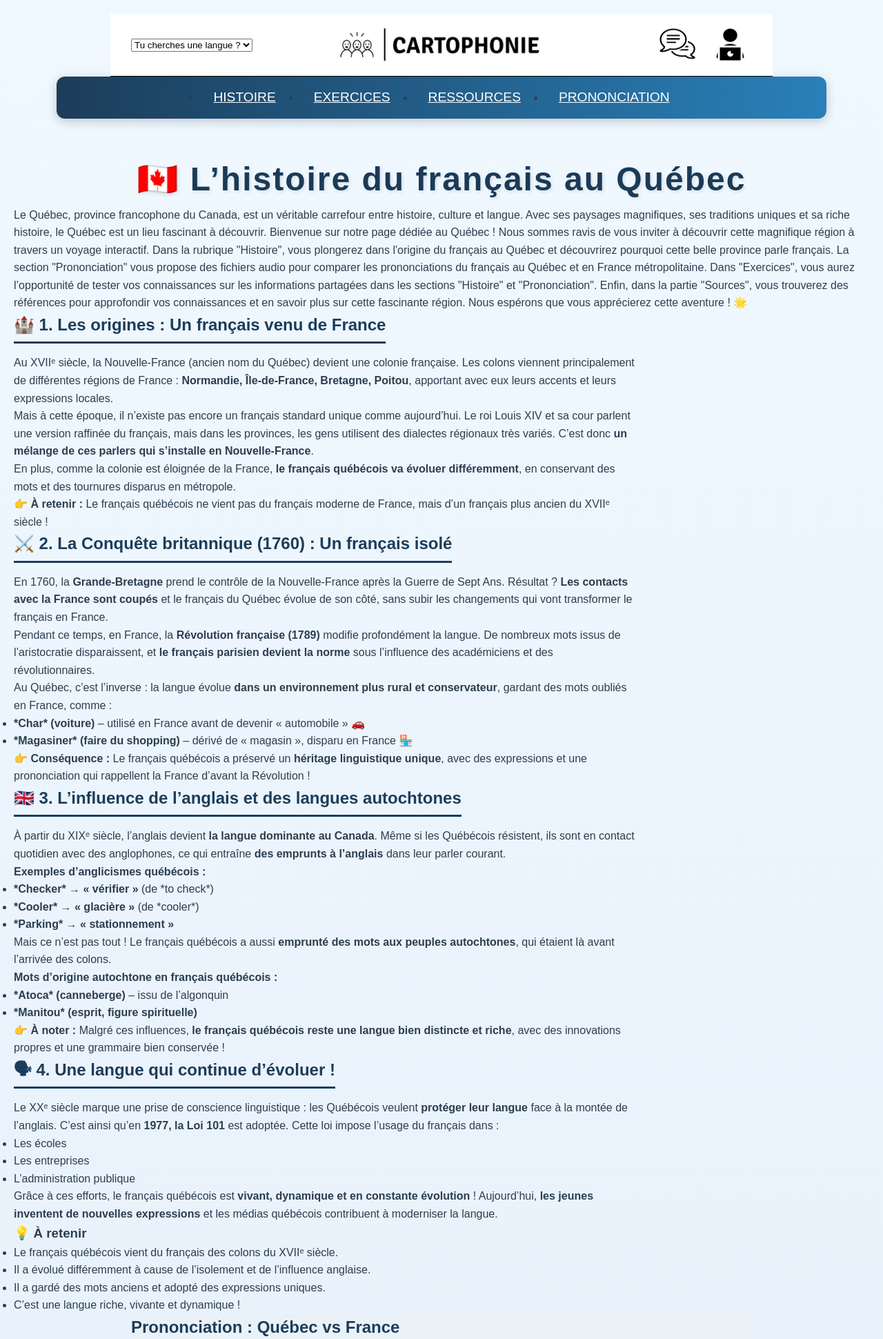
After one commit to lucadeva97/Technique-de-projet, a PHP site: page /quebec.html in a window 1280 px wide. The commit adds this page. Shown: the top 1941 px of the page at 69% size. Run offline with PHP 8.4, Linux system fonts and the light colour scheme.

Commit message:
Add files via upload

```diff
--- a/Projet Tech/apropos.html
+++ b/Projet Tech/apropos.html
@@ -26,7 +26,7 @@
         <div></div>
         <div class="right-align">
             <a href="apropos.html"><div class="apropos" data-tooltip="à propos"></div></a>
-            <a href="compte/inscription.php"><div class="connexion" data-tooltip="connexion"></div></a>
+            <a href="compte/connexion.php"><div class="connexion" data-tooltip="connexion"></div></a>
         </div>
     </div>
 </header>
--- a/Projet Tech/grenoble.html
+++ b/Projet Tech/grenoble.html
@@ -26,7 +26,7 @@
         <div class="right-align">
             <a href="apropos.html"><div class="apropos" data-tooltip="à propos">
             </div></a>
-            <a href="compte/inscription.php"><div class="connexion" data-tooltip="connexion">
+            <a href="compte/connexion.php"><div class="connexion" data-tooltip="connexion">
             </div></a>
         </div>
     </div>
@@ -212,3 +212,4 @@
 
 </body>
 </html>
+</html>
--- a/Projet Tech/index.html
+++ b/Projet Tech/index.html
@@ -23,7 +23,7 @@
         <div class="right-align">
             <a href="apropos.html"><div class="apropos" data-tooltip="à propos">
             </div></a>
-            <a href="compte/inscription.php"><div class="connexion" data-tooltip="connexion">
+            <a href="compte/connexion.php"><div class="connexion" data-tooltip="connexion">
             </div></a>
         </div>
     </div>
--- a/Projet Tech/marseille.html
+++ b/Projet Tech/marseille.html
@@ -26,7 +26,7 @@
         <div class="right-align">
             <a href="apropos.html"><div class="apropos" data-tooltip="à propos">
             </div></a>
-            <a href="compte/inscription.php"><div class="connexion" data-tooltip="connexion">
+            <a href="compte/connexion.php"><div class="connexion" data-tooltip="connexion">
             </div></a>
         </div>
     </div>
--- a/Projet Tech/quebec.css
+++ b/Projet Tech/quebec.css
@@ -7,6 +7,7 @@ header {
     padding: 20px;
 }
 
+
 .header-container {
     display: grid;
     grid-template-columns: 2fr 2fr 1fr 1fr;
@@ -15,10 +16,12 @@ header {
     justify-items: space-between;
 }
 
+
 .left-align {
     display: flex;
     align-items: center;
 }
+
 
 #tutoriel-tooltip {
     height: 40px;
@@ -32,6 +35,7 @@ header {
     font-size: 30px;
     cursor: pointer;
 }
+
 
 #tutoriel-tooltip:hover::before,
 #tutoriel-tooltip:hover::after {
@@ -48,11 +52,13 @@ header {
     transition: opacity 1s easy, transform 1s easy;
 }
 
+
 #tutoriel-tooltip:hover::before,
 #tutoriel-tooltip:hover::after {
     opacity: 1;  /* Fade-in */
     transform: translateY(0);  /* Move into its final position */
 }
+
 
 /* LOGO */
 .logo {
@@ -80,11 +86,13 @@ header {
     transition: opacity 1s easy, transform 1s easy;
 }
 
+
 .logo:hover::before,
 .logo:hover::after {
     opacity: 1;  /* Fade-in */
     transform: translateY(0);  /* Move into its final position */
 }
+
 
 .right-align {
     display: flex;
@@ -92,6 +100,7 @@ header {
     padding: 0px;
     margin: 0px;
 }
+
 
 /* APROPOS */
 .apropos {
@@ -114,8 +123,10 @@ header {
     border-radius: 3px;
     color:rgba(36, 36, 36, 0.483);
 
+
     white-space: nowrap;
 }
+
 
 /* CONNEXION */
 .connexion {
@@ -129,6 +140,7 @@ header {
     position: relative;
     white-space: nowrap;
 }
+
 
 .connexion:hover::before,
 .connexion:hover::after {
@@ -146,3 +158,213 @@ header {
     padding: 0;
     box-sizing: border-box;
 }
+
+
+body {
+    font-family: 'Poppins', sans-serif;
+    background: linear-gradient(180deg, #f0f8ff, #e0ebf7);
+    color: #2c3e50;
+    line-height: 1.6;
+    font-size: 16px;
+    padding: 20px;
+    display: flex;
+    flex-direction: column;
+    align-items: center;
+}
+
+
+/* Header */
+h1 {
+    font-size: 3em;
+    color: #1b3a57;
+    text-align: center;
+    margin-top: 20px;
+    font-weight: bold;
+    letter-spacing: 2px;
+    text-shadow: 2px 2px 5px rgba(0, 0, 0, 0.1);
+}
+
+
+/* Navbar */
+nav {
+    background: linear-gradient(90deg, #1c3d5a, #2980b9);
+    padding: 15px;
+    width: 90%;
+    border-radius: 12px;
+    box-shadow: 0 4px 15px rgba(0, 0, 0, 0.2);
+    margin-bottom: 30px;
+    text-align: center;
+}
+
+
+#grid {
+    display: flex;
+    justify-content: center;
+    gap: 15px;
+}
+
+
+.menu-item {
+    color: #fff;
+    font-size: 1.2em;
+    text-transform: uppercase;
+    padding: 12px 20px;
+    border-radius: 8px;
+    transition: all 0.3s ease;
+}
+
+
+.menu-item:hover {
+    background: #3498db;
+    transform: translateY(-2px);
+}
+
+
+.menu-item:active {
+    background: #1c3d5a;
+}
+
+
+/* Content Blocks */
+.content {
+    max-width: 900px;
+    width: 100%;
+}
+
+
+section {
+    background: #ffffff;
+    padding: 25px;
+    border-radius: 12px;
+    box-shadow: 0 6px 20px rgba(0, 0, 0, 0.1);
+    margin-bottom: 25px;
+    animation: fadeIn 0.8s ease-in-out;
+}
+
+
+h2 {
+    color: #1c3d5a;
+    margin-bottom: 15px;
+    font-weight: 600;
+    border-bottom: 3px solid #1c3d5a;
+    display: inline-block;
+    padding-bottom: 5px;
+}
+
+
+/* Pronunciation Section */
+#prononciation {
+    background: #eaf2f8;
+}
+
+
+#prononciation audio {
+    width: 100%;
+    border-radius: 8px;
+    padding: 5px;
+    background: #fff;
+}
+
+
+/* Buttons */
+button {
+    background: linear-gradient(90deg, #3498db, #1c3d5a);
+    color: white;
+    padding: 12px 25px;
+    border: none;
+    border-radius: 10px;
+    cursor: pointer;
+    transition: all 0.3s ease;
+    font-size: 1.1em;
+    font-weight: bold;
+    box-shadow: 0 4px 10px rgba(0, 0, 0, 0.15);
+}
+
+
+button:hover {
+    background: #1c3d5a;
+    transform: scale(1.05);
+}
+
+
+button:active {
+    background: #0e253a;
+}
+
+
+/* Tables */
+table {
+    width: 100%;
+    border-collapse: collapse;
+    margin-top: 20px;
+}
+
+
+table, th, td {
+    border: 1px solid #ddd;
+    text-align: center;
+}
+
+
+th, td {
+    padding: 12px;
+    font-size: 1.1em;
+}
+
+
+th {
+    background: #1c3d5a;
+    color: white;
+}
+
+
+tr:nth-child(even) {
+    background: #f4f7fa;
+}
+
+
+tr:hover {
+    background: #d6e9ff;
+}
+
+
+/* Fade-in animation */
+@keyframes fadeIn {
+    from {
+        opacity: 0;
+        transform: translateY(-10px);
+    }
+    to {
+        opacity: 1;
+        transform: translateY(0);
+    }
+}
+
+
+/* Responsive */
+@media screen and (max-width: 768px) {
+    nav {
+        width: 100%;
+    }
+
+
+    #grid {
+        flex-direction: column;
+    }
+
+
+    .menu-item {
+        padding: 10px 15px;
+    }
+
+
+    h1 {
+        font-size: 2.5em;
+    }
+
+
+    button {
+        padding: 10px 20px;
+        font-size: 1em;
+    }
+}
--- /dev/null
+++ b/Projet Tech/quebec.html
@@ -0,0 +1,253 @@
+<!DOCTYPE html>
+<html lang="fr">
+<head>
+    <meta charset="UTF-8">
+    <meta name="viewport" content="width=device-width, initial-scale=1.0">
+    <title>Quebec</title>
+    <link rel="stylesheet" href="quebec.css">
+    <link rel="icon" href="../minilogo.png" type="image/png">
+</head>
+<header>
+    <div class="header-container">
+        <div class="left-align">
+            <div class="language-selector">
+                <select id="language-select" onchange="changeLanguage()">
+                    <option value="" class="accent">Tu cherches une langue ? </option>
+                    <option value="es" disabled style="color: grey;">Espagnol</option>
+                    <option value="fr" data-url="accentfr.html">Français</option>
+                    <option value="it" disabled style="color: grey;">Italien</option>
+                    <option value="pt" disabled style="color: grey;">Portugais</option>
+                </select>
+            </div>
+        </div>
+        <a href="index.html"><div class="logo" data-tooltip="homepage">
+        </div></a>
+        <div></div>
+        <div class="right-align">
+            <a href="apropos.html"><div class="apropos" data-tooltip="à propos">
+            </div></a>
+            <a href="compte/connexion.php"><div class="connexion" data-tooltip="connexion">
+            </div></a>
+        </div>
+    </div>
+</header>
+<body>
+
+
+    <nav>
+        <ul id="grid">
+          <li><a href="#" class="menu-item" data-content="histoire">
+ Histoire</a></li>
+
+
+          <li><a href="#" class="menu-item" data-content="exercices"
+ >Exercices</a></li>
+
+
+         <li><a href="#" class="menu-item" data-content="sources">
+ Ressources</a></li>
+
+ <li><a href="#" class="menu-item" data-content="prononciation">
+    Prononciation</a></li>
+        </ul>
+      </nav>
+
+
+<div class="titre">
+    <h1>🇨🇦 L’histoire du français au Québec</h1>
+    Le Québec, province francophone du Canada, est un véritable carrefour entre histoire, culture et langue. Avec ses paysages magnifiques, ses traditions uniques et sa riche histoire, le Québec est un lieu fascinant à découvrir.
+
+
+    Bienvenue sur notre page dédiée au Québec ! Nous sommes ravis de vous inviter à découvrir cette magnifique région à travers un voyage interactif.
+
+    Dans la rubrique "Histoire", vous plongerez dans l'origine du français au Québec et découvrirez pourquoi cette belle province parle français.
+
+    La section "Prononciation" vous propose des fichiers audio pour comparer les prononciations du français au Québec et en France métropolitaine.
+
+    Dans "Exercices", vous aurez l’opportunité de tester vos connaissances sur les informations partagées dans les sections "Histoire" et "Prononciation".
+
+    Enfin, dans la partie "Sources", vous trouverez des références pour approfondir vos connaissances et en savoir plus sur cette fascinante région.
+
+    Nous espérons que vous apprécierez cette aventure ! 🌟
+
+
+<main id="main-content">
+    <!--Histoire de la langue-->
+    <div class="content" id="histoire">
+
+
+            <h2>🏰 1. Les origines : Un français venu de France</h2>
+            <p>Au XVIIᵉ siècle, la Nouvelle-France (ancien nom du Québec) devient une colonie française. Les colons viennent principalement de différentes régions de France : <strong>Normandie, Île-de-France, Bretagne, Poitou</strong>, apportant avec eux leurs accents et leurs expressions locales.</p>
+            <p>Mais à cette époque, il n’existe pas encore un français standard unique comme aujourd’hui. Le roi Louis XIV et sa cour parlent une version raffinée du français, mais dans les provinces, les gens utilisent des dialectes régionaux très variés. C’est donc <strong>un mélange de ces parlers qui s’installe en Nouvelle-France</strong>.</p>
+            <p>En plus, comme la colonie est éloignée de la France, <strong>le français québécois va évoluer différemment</strong>, en conservant des mots et des tournures disparus en métropole.</p>
+            <p><strong>👉 À retenir :</strong> Le français québécois ne vient pas du français moderne de France, mais d’un français plus ancien du XVIIᵉ siècle !</p>
+
+
+
+
+
+            <h2>⚔️ 2. La Conquête britannique (1760) : Un français isolé</h2>
+            <p>En 1760, la <strong>Grande-Bretagne</strong> prend le contrôle de la Nouvelle-France après la Guerre de Sept Ans. Résultat ? <strong>Les contacts avec la France sont coupés</strong> et le français du Québec évolue de son côté, sans subir les changements qui vont transformer le français en France.</p>
+            <p>Pendant ce temps, en France, la <strong>Révolution française (1789)</strong> modifie profondément la langue. De nombreux mots issus de l’aristocratie disparaissent, et <strong>le français parisien devient la norme</strong> sous l’influence des académiciens et des révolutionnaires.</p>
+            <p>Au Québec, c’est l’inverse : la langue évolue <strong>dans un environnement plus rural et conservateur</strong>, gardant des mots oubliés en France, comme :</p>
+            <ul>
+                <li><strong>*Char* (voiture)</strong> – utilisé en France avant de devenir « automobile » 🚗</li>
+                <li><strong>*Magasiner* (faire du shopping)</strong> – dérivé de « magasin », disparu en France 🏪</li>
+            </ul>
+            <p><strong>👉 Conséquence :</strong> Le français québécois a préservé un <strong>héritage linguistique unique</strong>, avec des expressions et une prononciation qui rappellent la France d’avant la Révolution !</p>
+
+
+
+
+
+
+            <h2>🇬🇧 3. L’influence de l’anglais et des langues autochtones</h2>
+            <p>À partir du XIXᵉ siècle, l’anglais devient <strong>la langue dominante au Canada</strong>. Même si les Québécois résistent, ils sont en contact quotidien avec des anglophones, ce qui entraîne <strong>des emprunts à l’anglais</strong> dans leur parler courant.</p>
+            <p><strong>Exemples d’anglicismes québécois :</strong></p>
+            <ul>
+                <li><strong>*Checker* → « vérifier »</strong> (de *to check*)</li>
+                <li><strong>*Cooler* → « glacière »</strong> (de *cooler*)</li>
+                <li><strong>*Parking* → « stationnement »</strong></li>
+            </ul>
+            <p>Mais ce n’est pas tout ! Le français québécois a aussi <strong>emprunté des mots aux peuples autochtones</strong>, qui étaient là avant l’arrivée des colons.</p>
+            <p><strong>Mots d’origine autochtone en français québécois :</strong></p>
+            <ul>
+                <li><strong>*Atoca* (canneberge)</strong> – issu de l’algonquin</li>
+                <li><strong>*Manitou* (esprit, figure spirituelle)</strong></li>
+            </ul>
+            <p><strong>👉 À noter :</strong> Malgré ces influences, <strong>le français québécois reste une langue bien distincte et riche</strong>, avec des innovations propres et une grammaire bien conservée !</p>
+
+
+
+
+
+
+            <h2>🗣 4. Une langue qui continue d’évoluer !</h2>
+            <p>Le XXᵉ siècle marque une prise de conscience linguistique : les Québécois veulent <strong>protéger leur langue</strong> face à la montée de l’anglais. C’est ainsi qu’en <strong>1977, la Loi 101</strong> est adoptée. Cette loi impose l’usage du français dans :</p>
+            <ul>
+                <li>Les écoles</li>
+                <li>Les entreprises</li>
+                <li>L’administration publique</li>
+            </ul>
+            <p>Grâce à ces efforts, le français québécois est <strong>vivant, dynamique et en constante évolution</strong> ! Aujourd’hui, <strong>les jeunes inventent de nouvelles expressions</strong> et les médias québécois contribuent à moderniser la langue.</p>
+
+
+
+
+            <h3>💡 À retenir</h3>
+            <ul>
+                <li>Le français québécois vient du français des colons du XVIIᵉ siècle.</li>
+                <li>Il a évolué différemment à cause de l’isolement et de l’influence anglaise.</li>
+                <li>Il a gardé des mots anciens et adopté des expressions uniques.</li>
+                <li>C’est une langue riche, vivante et dynamique !</li>
+            </ul>
+
+        </div>
+</div>
+
+
+<!--Prononciation-->
+<div class="content" id="prononciation">
+    <h2>Prononciation : Québec vs France</h2>
+    <p>La prononciation du français au Québec diffère de celle de la France en raison de l'évolution linguistique depuis la colonisation. Lorsque les premiers colons français se sont installés en Amérique du Nord au XVIIe siècle, ils parlaient un français influencé par les dialectes régionaux de l'époque, notamment ceux de l'ouest et du nord de la France. Après la conquête britannique de 1763, l'isolement du Québec par rapport à la France a contribué à préserver certaines caractéristiques linguistiques qui ont évolué différemment en Europe. De plus, le contact avec l'anglais et les langues autochtones a introduit des influences phonétiques uniques.</p>
+
+    <p>Voici quelques exemples typiques de différences de prononciation et de vocabulaire entre le français québécois et le français de France :</p>
+
+    <h3>Comment faire comprendre qu'on a froid àau Québec ?</h3>
+    <p>Le mot "frette" est un bon exemple d'archaïsme conservé au Québec. Il vient du vieux français où il signifiait "froid". En France, ce terme a disparu au profit de "froid", tandis qu'il est resté d'usage courant au Québec.</p>
+    <p><strong>Québec :</strong></p>
+    <audio controls>
+        <source src="ilfaitfrette.mp3" type="audio/mpeg">
+    </audio>
+
+    <p><strong>France :</strong></p>
+    <audio controls>
+        <source src="ilfaitfroid.mp3" type="audio/mpeg">
+    </audio>
+
+
+    <h3>Comment dit-on "une voiture" au Québec ?</h3>
+    <p>Le mot "char" pour désigner une voiture vient du français ancien et est encore utilisé en Belgique et en Suisse dans certaines expressions. En France, "char" désigne exclusivement un véhicule militaire, tandis qu'au Québec, il reste un synonyme courant de "voiture".</p>
+    <p><strong>Québec :</strong></p>
+    <audio controls>
+        <source src="unchar.mp3" type="audio/mpeg">
+    </audio>
+
+    <p><strong>France :</strong></p>
+    <audio controls>
+        <source src="voiture.mp3" type="audio/mpeg">
+    </audio>
+
+
+    <h3>Comment dit-on qu'on se fait arnaquer au Québec ?</h3>
+    <p>Le mot "scammer" est un emprunt à l'anglais "scam", qui signifie "arnaquer". Le français québécois a intégré de nombreux anglicismes en raison de la proximité avec les États-Unis et du bilinguisme dans certaines régions.</p>
+    <p><strong>Québec :</strong></p>
+    <audio controls>
+        <source src="scamme.mp3" type="audio/mpeg">
+    </audio>
+
+    <p><strong>France :</strong></p>
+    <audio controls>
+        <source src="arnaquer.mp3" type="audio/mpeg">
+    </audio>
+</div>
+
+
+
+
+
+
+  <!--EXERCICES-->
+<div class="content" id="exercices" style="display:none;">
+    <div style="width: 100%;"><div style="position: relative; padding-bottom: 56.25%; padding-top: 0; height: 0;"><iframe title="Apprendre le français" frameborder="0" width="1200" height="675" style="position: absolute; top: 0; left: 0; width: 100%; height: 100%;" src="https://view.genially.com/67b5de283612721553308d2d" type="text/html" allowscriptaccess="always" allowfullscreen="true" scrolling="yes" allownetworking="all"></iframe> </div> </div>
+</div>
+
+
+
+
+        <!--SOURCES-->
+            <p><div class="content" id="sources">📚</span> <strong>Sources :</strong></p>
+
+                <img src= "lalangueracontée.png" alt="la langue racontée" >
+                <img src= "dou vient laccent des quebecois.png" alt="d'où vient l'accent des quebecois" >
+                 <img src= "lamodernisation.png" alt="la modernisation de l'accent quebecois" >
+                <img src= "langue&politique.png" alt="langue & politique"></li>
+                <li><a href="https://fr.wikipedia.org/wiki/Histoire_du_français_québécois" target="_blank">Histoire du français québécois - Wikipédia (FR)</a></li>
+                <li><a href="https://en.wikipedia.org/wiki/Quebec_French" target="_blank">Quebec French - Wikipedia (EN)</a></li>
+                <iframe width="560" height="315" src="https://www.youtube.com/embed/CQ46BbbLRrk?si=wc-c2Ul6MWSum39a" title="YouTube video player" frameborder="0" allow="accelerometer; autoplay; clipboard-write; encrypted-media; gyroscope; picture-in-picture; web-share" referrerpolicy="strict-origin-when-cross-origin" allowfullscreen></iframe>
+            </ul>
+
+    </div>
+</div>
+</main>
+<script>
+    document.querySelectorAll('.menu-item').forEach(item => {
+  item.addEventListener('click', (event) => {
+    event.preventDefault(); // Empêche le comportement par défaut du lien
+
+    const contentId = item.getAttribute('data-content'); // Récupère l'id du contenu associé
+    const allContents = document.querySelectorAll('.content');
+
+    // Masquer tous les contenus
+    allContents.forEach(content => {
+      content.style.display = 'none';
+    });
+
+    // Afficher le contenu correspondant
+    document.getElementById(contentId).style.display = 'block';
+  });
+});
+  </script>
+
+<script>
+function changeLanguage() {
+    const select = document.getElementById('language-select');
+    const selectedOption = select.options[select.selectedIndex];
+    const url = selectedOption.getAttribute('data-url');
+    if (url) {
+        window.location.href = url;
+    }
+}
+</script>
+</body>
+</html>
--- a/Projet Tech/sty.css
+++ b/Projet Tech/sty.css
@@ -294,7 +294,7 @@ header {
     object-fit: cover;
     transition: transform 2s; /* Duration of the rotation */
     border-radius: 10px;
-    width: 200px; /* Fixed width */
+    width: 220px; /* Fixed width */
     height: 200px; /* Fixed height */
 }
 
```
Also changed, not shown: Projet Tech/accentfr.html (+6 -6 lines).
